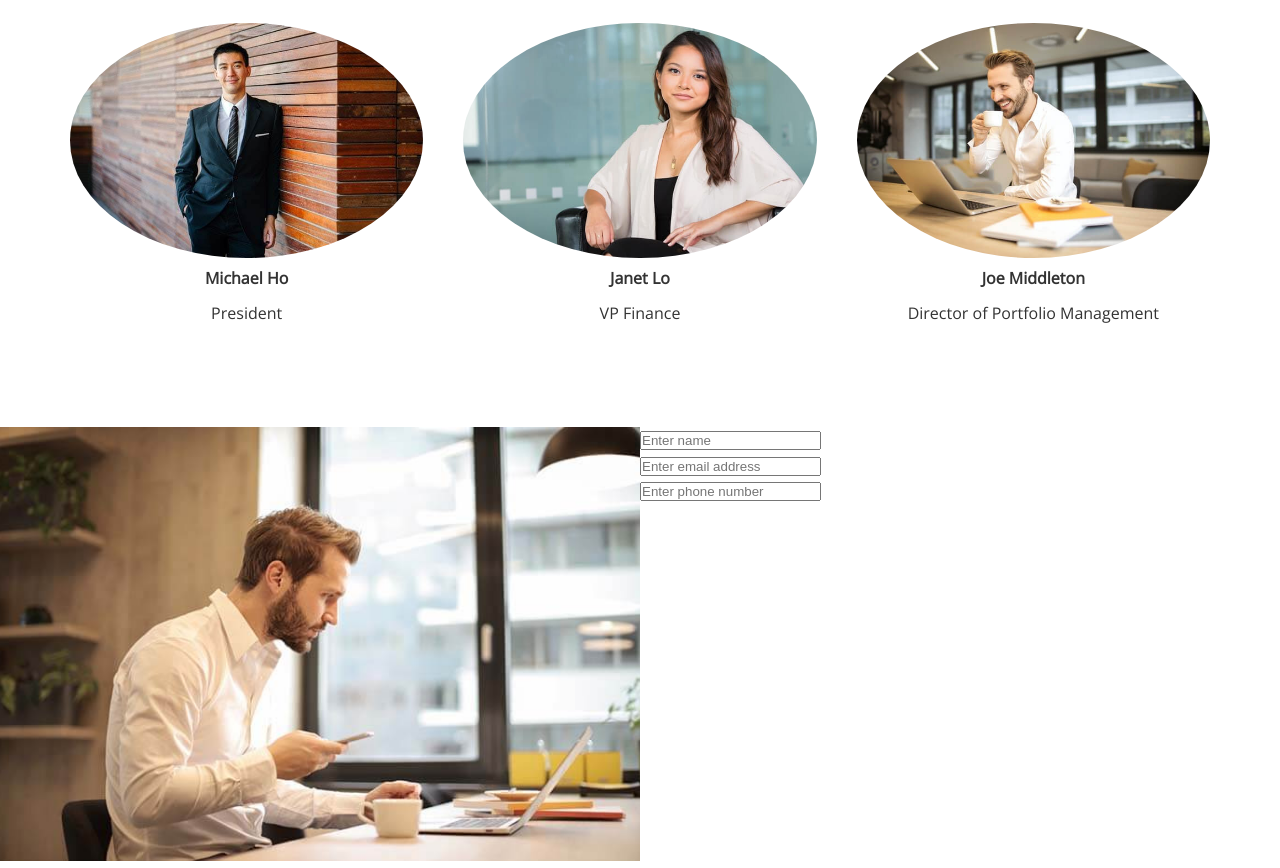
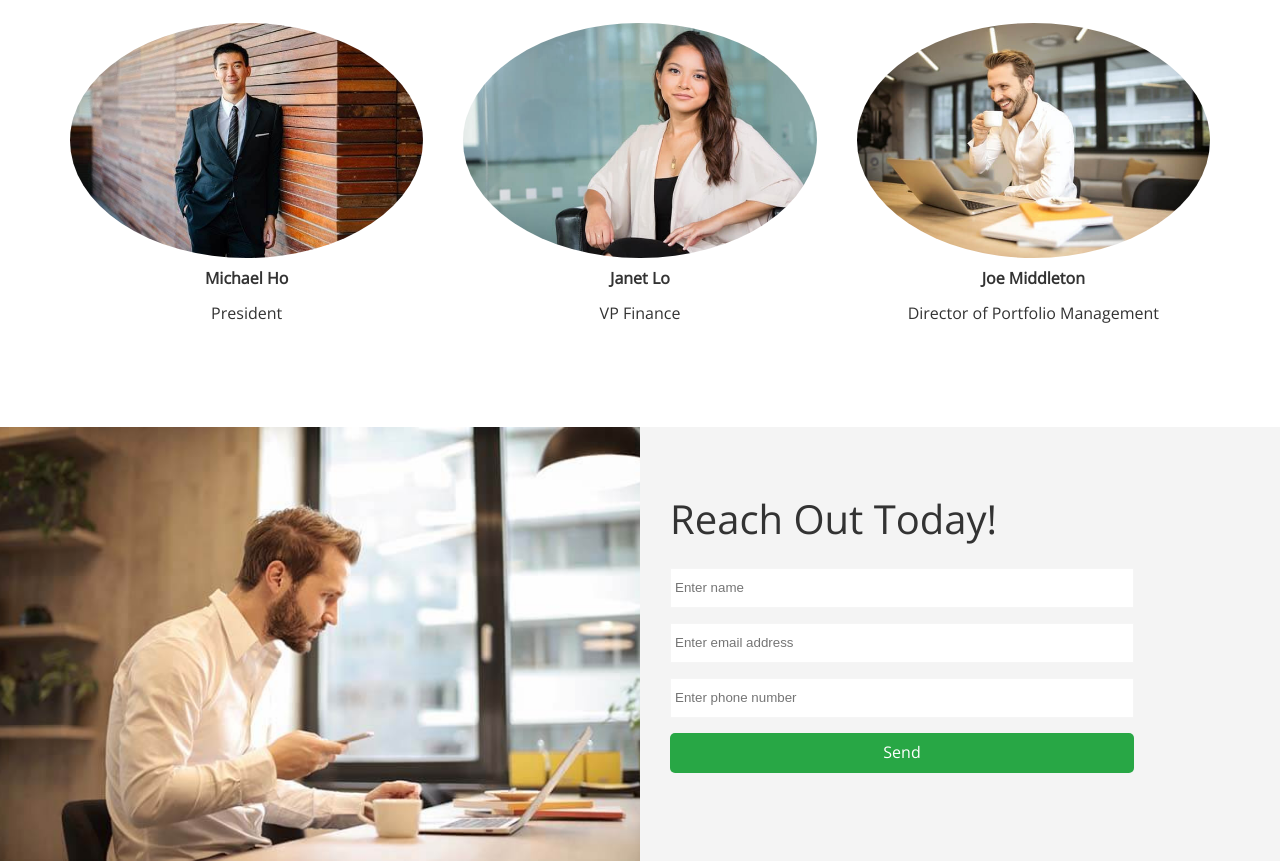
Before and after one commit to yepterence/Edgeledger-Flex-Website, a plain HTML site: page index.html in a window 1280 px wide. Shown: the part 2925-3793 px from the top of the page. Drawn offline with nearby package versions, Linux system fonts and the light colour scheme.

Commit message:
Added send button and styling to contact form to increase width of input box

```diff
--- a/css/style.css
+++ b/css/style.css
@@ -152,3 +152,37 @@ img {
     border-radius: 50%;
 
 }
+/* Callback form */
+
+.callback-form {
+    width: 100%;
+    padding: 20px 0;
+}
+
+.callback-form label {
+    display: block;
+    margin-bottom: 5px;
+}
+
+.callback-form .form-control {
+    margin-bottom: 15px;
+}
+
+.callback-form input {
+    width: 80%;
+    padding: 4px;
+    height: 40px;
+    border: #f5f5f5 1px solid;
+}
+
+.callback-form .btn {
+    width: 80%;
+    padding: 7px;
+    height: 40px;
+    text-align: center;
+    justify-content: center;
+}
+
+.callback-form input:focus {
+    outline-color: #28a745;
+}
--- a/index.html
+++ b/index.html
@@ -65,7 +65,7 @@
                         <h4>What you are looking for</h4>
                         <h2>We provide bespoke solutions</h2>
                         <p>Lorem, ipsum dolor sit amet consectetur adipisicing elit. Illum deleniti non perspiciatis odio. Iure blanditiis dolor quia fuga ipsa non expedita, optio sed, provident quis earum distinctio facere voluptates animi!</p>
-                        <a href="#" class="btn btn-outline"><i class="fas fa-chevron"></i> Read More
+                        <a href="#" class="btn btn-outline"><i class="fas fa-chevron-right"></i> Read More
                         </a>
                     </div>
                 </div>
@@ -147,6 +147,8 @@
                     </div>
                 </div>
                 <div class="column">
+                    <div class="column-2 bg-light">
+                        <h2>Reach Out Today!</h2>
                         <form action="" class="callback-form">
                             <div class="form-control">
                                 <label for="name"></label>
@@ -160,7 +162,9 @@
                                 <label for="phone"></label>
                                 <input type="text" name="phone" id="phone" placeholder="Enter phone number">
                             </div>
+                            <a href="#" class="btn btn-primary"> Send</a>
                         </form>
+                    </div>
                 </div>
             </div>
         </section>
```
Lines whose indentation alone changed are shown as unchanged.
